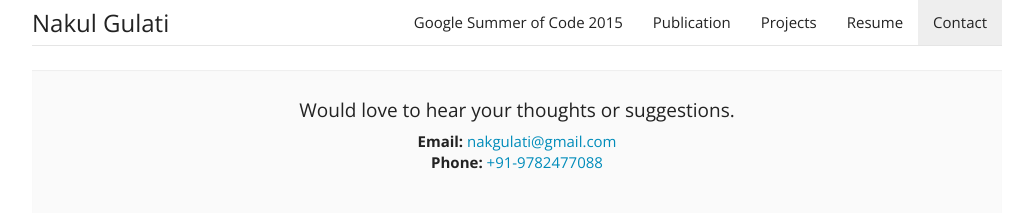
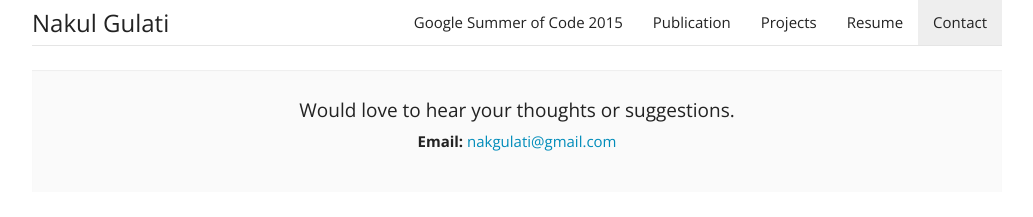
Before and after one commit to nakulgulati/nakulgulati.github.io, a plain HTML site: page contact.html in a window 1280 px wide. Shown: the top 217 px of the page, without its empty margins (123-1156 px from the left). Drawn offline with nearby package versions, Linux system fonts and the light colour scheme.

Commit message:
Updating contact.html

```diff
--- a/contact.html
+++ b/contact.html
@@ -64,7 +64,6 @@
                     <address>
                         <p>
                             <strong>Email:</strong> <a href="mailto:nakgulati@gmail.com">nakgulati@gmail.com</a><br>
-                            <strong>Phone:</strong> <a href="tel:+919782477088">+91-9782477088</a>
                         </p>
                     </address>
                 </div>
```
